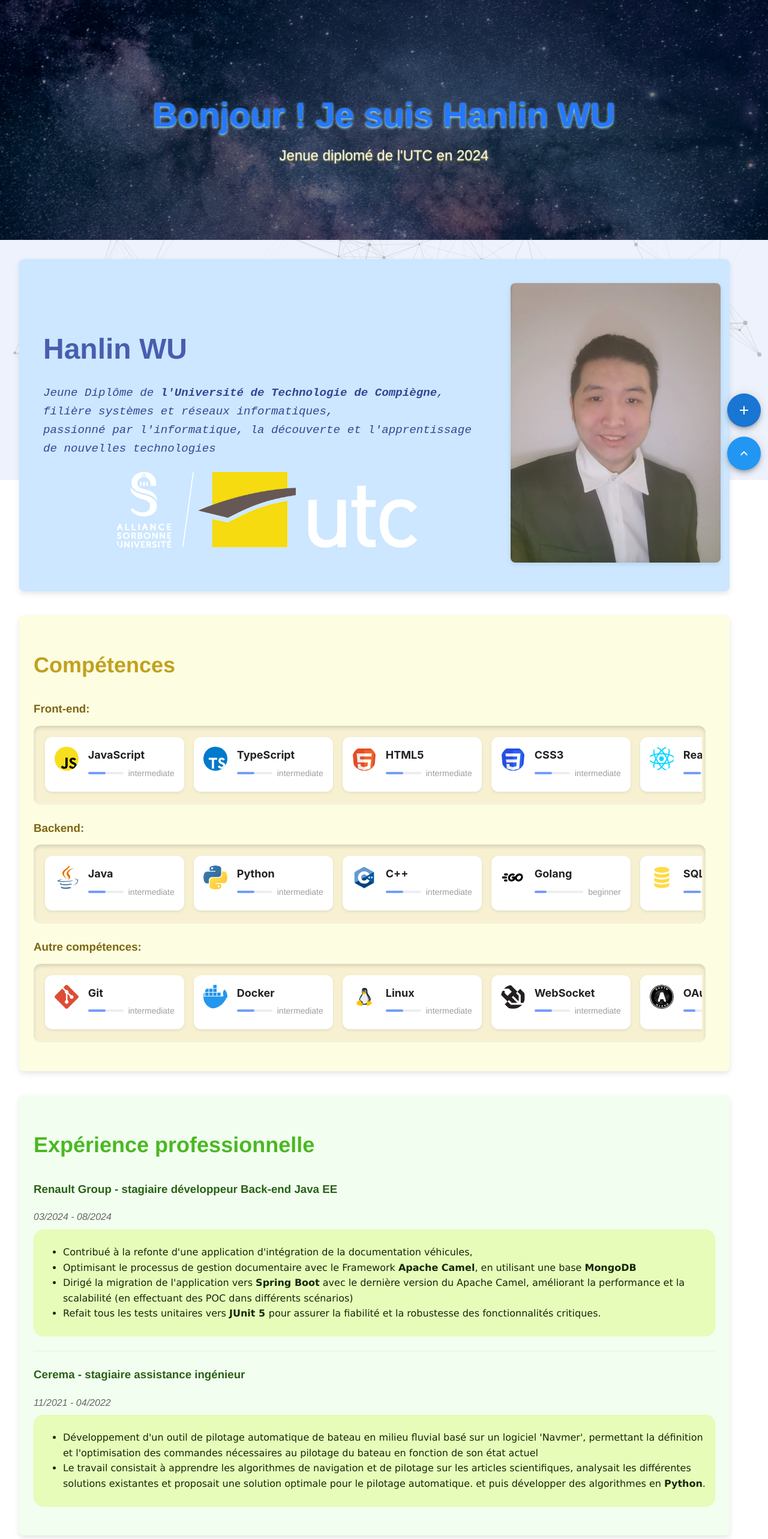
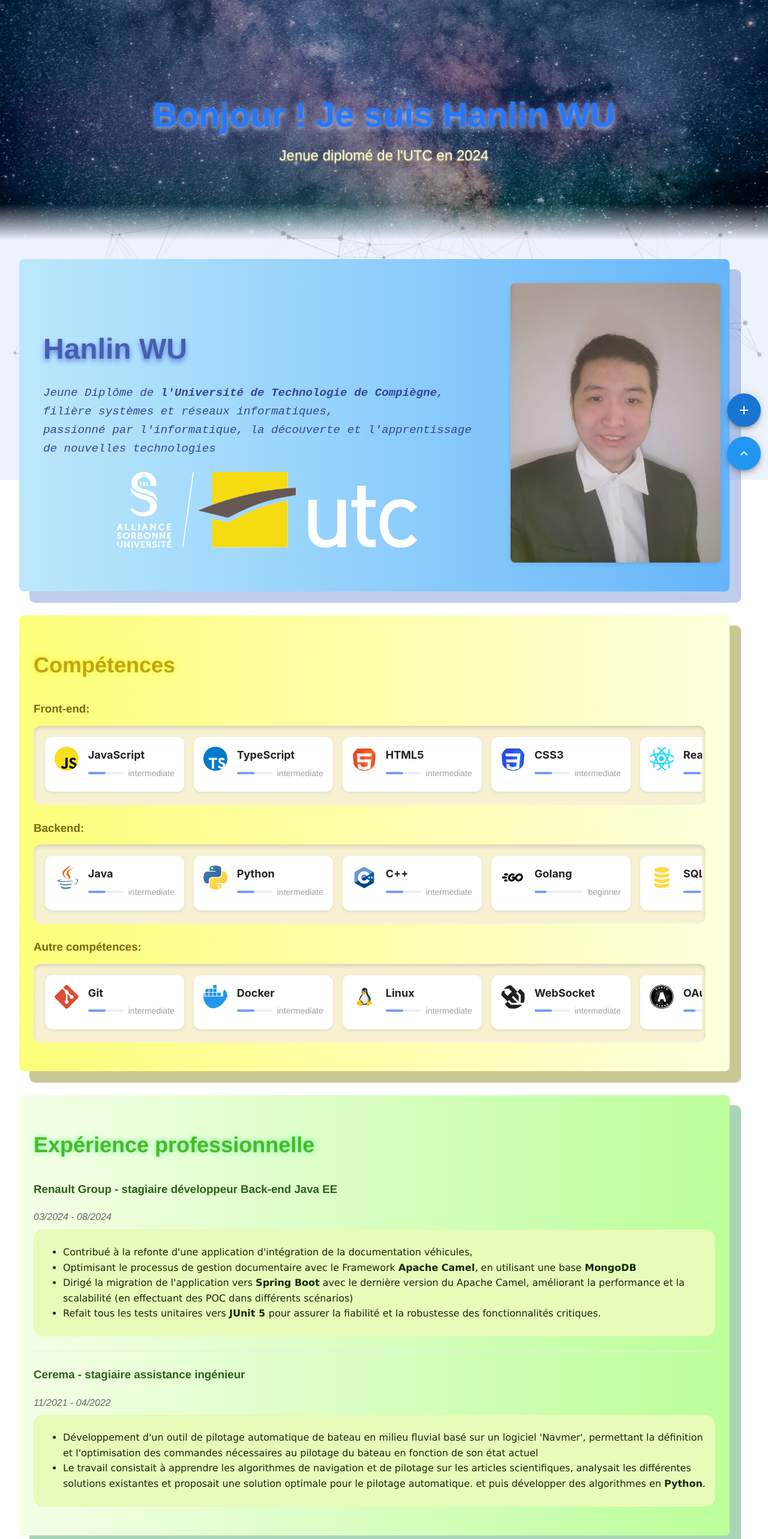
Before and after one commit to hanlinAumonde/PersonalPage_Hanlin, a React (Vite) app: page / in a window 1280 px wide. Shown: the top 2566 px of the page at 60% size. Built offline with nearby package versions, Linux system fonts and the light colour scheme.

Commit message:
Adjust the style of the whole page

```diff
--- a/src/components/Contents/Experience.component.tsx
+++ b/src/components/Contents/Experience.component.tsx
@@ -3,7 +3,7 @@ import styles from '../../styles/Experience.module.css';
 export default function Experience() {
     return (
         <>
-            <h2 style={{color:'#4bb823', fontSize:36}}>Expérience professionnelle</h2>
+            <h2 className={styles.h2}>Expérience professionnelle</h2>
             <div className={styles.experienceItem}>
                 <h3 className={styles.h3}>Renault Group - stagiaire développeur Back-end Java EE</h3>
                 <p className={styles.date}>03/2024 - 08/2024</p>
--- a/src/components/Contents/Projects.component.tsx
+++ b/src/components/Contents/Projects.component.tsx
@@ -115,7 +115,7 @@ function Projects({projectsData}:ProjectsProp){
 
   return (
     <>
-      <h2 className={styles.sectionTitle} style={{fontSize:36}}>Projets</h2>
+      <h2 className={styles.sectionTitle}>Projets</h2>
 
       <div
         className={styles.projectSliderContainer}
--- a/src/components/Contents/Skills.component.tsx
+++ b/src/components/Contents/Skills.component.tsx
@@ -6,7 +6,7 @@ export default function Skills() {
     const baseUrl = (import.meta.env.BASE_URL || '/') + 'assets/skills/';
     return (
         <>
-            <h2 style={{fontSize:36, color:'#c1a11f'}}>Compétences</h2>
+            <h2 className={styles.h2}>Compétences</h2>
             <ul className={styles.skillsList}>
                 <li>
                     <h3 className={styles.h3}>Front-end:</h3>
--- a/src/components/MainContainer.component.tsx
+++ b/src/components/MainContainer.component.tsx
@@ -15,6 +15,7 @@ import CustomFab from "../util/CustomFab";
 export default function MainContainer() {
     const [init, setInit] = useState(false);
     const [changeLayout, setChangeLayout] = useState(false);
+    const boxShadowStyle = "18px 18px 0 1px";
 
     useEffect(() => {
         initParticlesEngine(async (engine) => {
@@ -132,19 +133,40 @@ export default function MainContainer() {
             }
             <Grid container spacing={4} size={{xs:12}} sx={{overflow: 'visible'}}>
                 <Grid size={{xs: changeLayout? 12 : 10}} sx={{paddingRight: '2rem'}}>
-                    <div className={styles.contentSection} style={{backgroundColor: '#cce7ff'}} id="Profils">
+                    <div className={styles.contentSection}
+                      style={{
+                        background: 'linear-gradient(to right,rgb(187, 232, 251) 0%, rgb(101, 181, 251) 100%)',
+                        boxShadow: boxShadowStyle + ' rgba(98, 134, 205, 0.41)',
+                      }}
+                      id="Profils">
                         <Profil />
                     </div>
 
-                    <div className={styles.contentSection} style={{backgroundColor:'#fdfde2'}} id="Skills">
+                    <div className={styles.contentSection}
+                      style={{
+                        background: 'linear-gradient(to right,rgb(252, 254, 121) 0%, rgb(254, 255, 221) 100%)',
+                        boxShadow: boxShadowStyle + ' rgba(128, 130, 12, 0.44)',
+                      }}
+                      id="Skills">
                         <Skills />
                     </div>
 
-                    <div className={styles.contentSection} style={{backgroundColor:'#f2fff0'}} id="Experience">
+                    <div className={styles.contentSection}
+                      style={{
+                        background: 'linear-gradient(to left,rgb(187, 255, 154) 0%, rgb(244, 255, 230) 100%)',
+                        boxShadow: boxShadowStyle + ' rgba(85, 177, 116, 0.52)',
+                      }}
+
+                      id="Experience">
                         <Experience />
                     </div>
 
-                    <div className={styles.contentSection} style={{backgroundColor:'#ebffff'}} id="Projects">
+                    <div className={styles.contentSection}
+                      style={{
+                        background: 'linear-gradient(to left,rgb(231, 220, 255) 0%, rgb(199, 254, 255) 100%)',
+                        boxShadow: boxShadowStyle + ' rgba(150, 124, 182, 0.41)',
+                      }}
+                      id="Projects">
                         <Projects projectsData={projectsData}  />
                     </div>
                 </Grid>
--- a/src/styles/Experience.module.css
+++ b/src/styles/Experience.module.css
@@ -1,3 +1,9 @@
+.h2 {
+    color: #4bb823;
+    font-size: 36px;
+    text-shadow: #63f49f 0px 0px 8px;
+}
+
 .experienceItem {
     margin-bottom: 1.5rem;
     padding-bottom: 1.5rem;
--- a/src/styles/Header.module.css
+++ b/src/styles/Header.module.css
@@ -4,14 +4,15 @@
     min-height: 400px;
     width: 100%;
     max-width: 100%;
-    background-image: url(/assets/universe.jpg);
+    background: url(/assets/universe.jpg);
     background-size: cover;
-    background-position: center;
+    background-position: bottom center;
     background-repeat: no-repeat;
     display: flex;
     align-items: center;
     justify-content: center;
     overflow-x: hidden;
+    mask: linear-gradient(to top, transparent, rgb(0, 0, 0) 15%);
 }
 
 .header::before {
@@ -21,7 +22,7 @@
     left: 0;
     width: 100%;
     height: 100%;
-    background-color: rgba(0, 0, 0, 0.5);
+    background-color: rgba(0, 0, 0, 0.312);
 }
 
 .container {
@@ -36,7 +37,7 @@
     font-weight: 700;
     color:rgb(36, 120, 255);
     margin-bottom: 1rem;
-    text-shadow: 0 2px 4px rgb(174, 236, 236);
+    text-shadow: 0 4px 8px rgb(172, 186, 221);
     opacity: 0;
     transform: translateY(20px);
     transition: opacity 1.2s ease-out, transform 1.2s ease-out;
--- a/src/styles/MainContainer.module.css
+++ b/src/styles/MainContainer.module.css
@@ -15,7 +15,7 @@
     padding: 1.5rem;
     background-color: #ffffff;
     border-radius: 8px;
-    box-shadow: 0 4px 10px rgba(0, 0, 0, 0.1);
+    box-shadow:  rgba(0, 76, 255, 0.129);
 }
 
 .stickySidebar {
--- a/src/styles/Profil.module.css
+++ b/src/styles/Profil.module.css
@@ -8,6 +8,7 @@
     color: #495daf;
     margin-bottom: 1rem;
     font-size: 3rem;
+    text-shadow: 0 4px 8px rgb(86, 132, 231);
 }
 
 
--- a/src/styles/Projects.module.css
+++ b/src/styles/Projects.module.css
@@ -1,6 +1,8 @@
 .sectionTitle {
     margin-bottom: 1.5rem;
     color: #5a81ff;
+    font-size: 36px;
+    text-shadow: #6396f4 0px 0px 8px;
   }
 
 .projectSliderContainer {
@@ -31,7 +33,7 @@
 
 .projectCard {
   width: 100%;
-  background-color: #c6fff7;
+  background-color: #eff5ff;
   border-radius: 12px;
   box-shadow: 0 3px 10px rgba(0, 0, 0, 0.1);
   padding: 1.5rem;
--- a/src/styles/Skills.module.css
+++ b/src/styles/Skills.module.css
@@ -1,3 +1,9 @@
+.h2 {
+    color: #c1a11f;
+    font-size: 36px;
+    text-shadow: #f2ff00 0px 0px 10px;
+}
+
 .h3 {
     color: #7c660e;
 }
```
